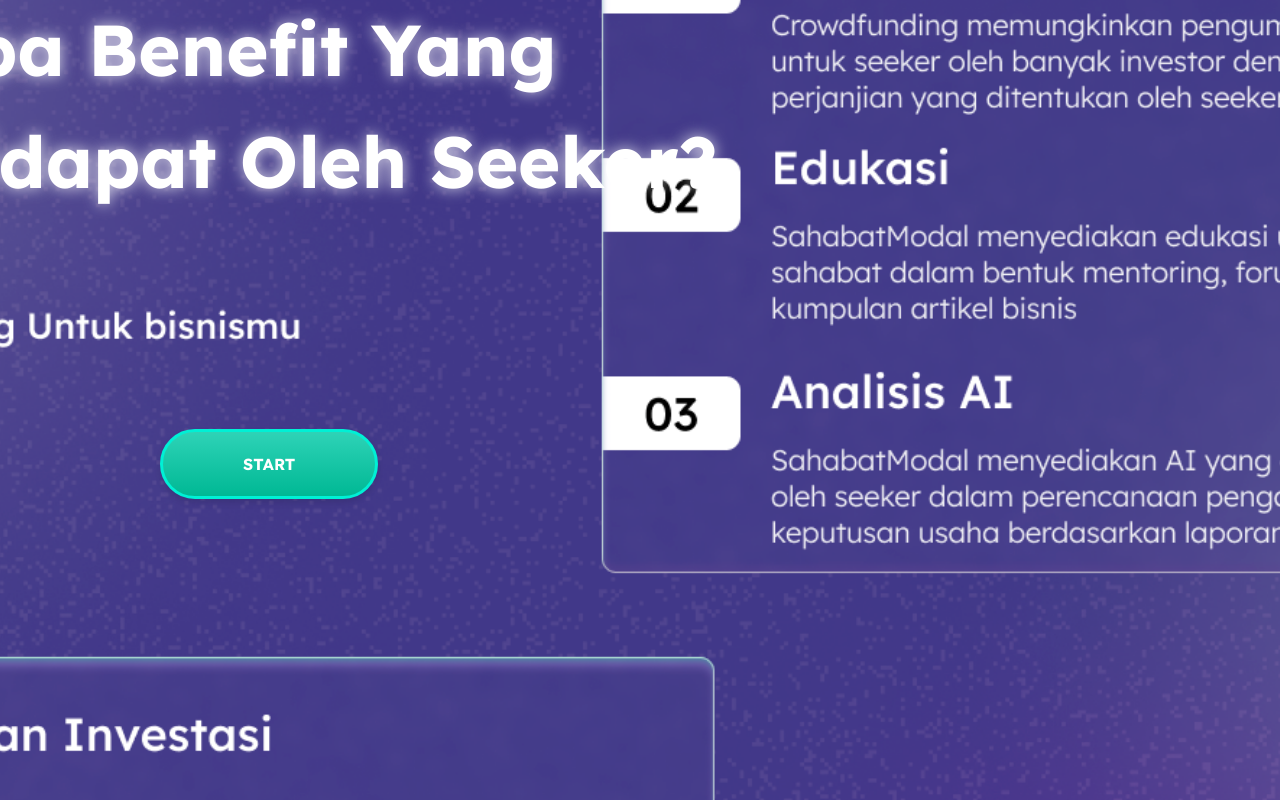
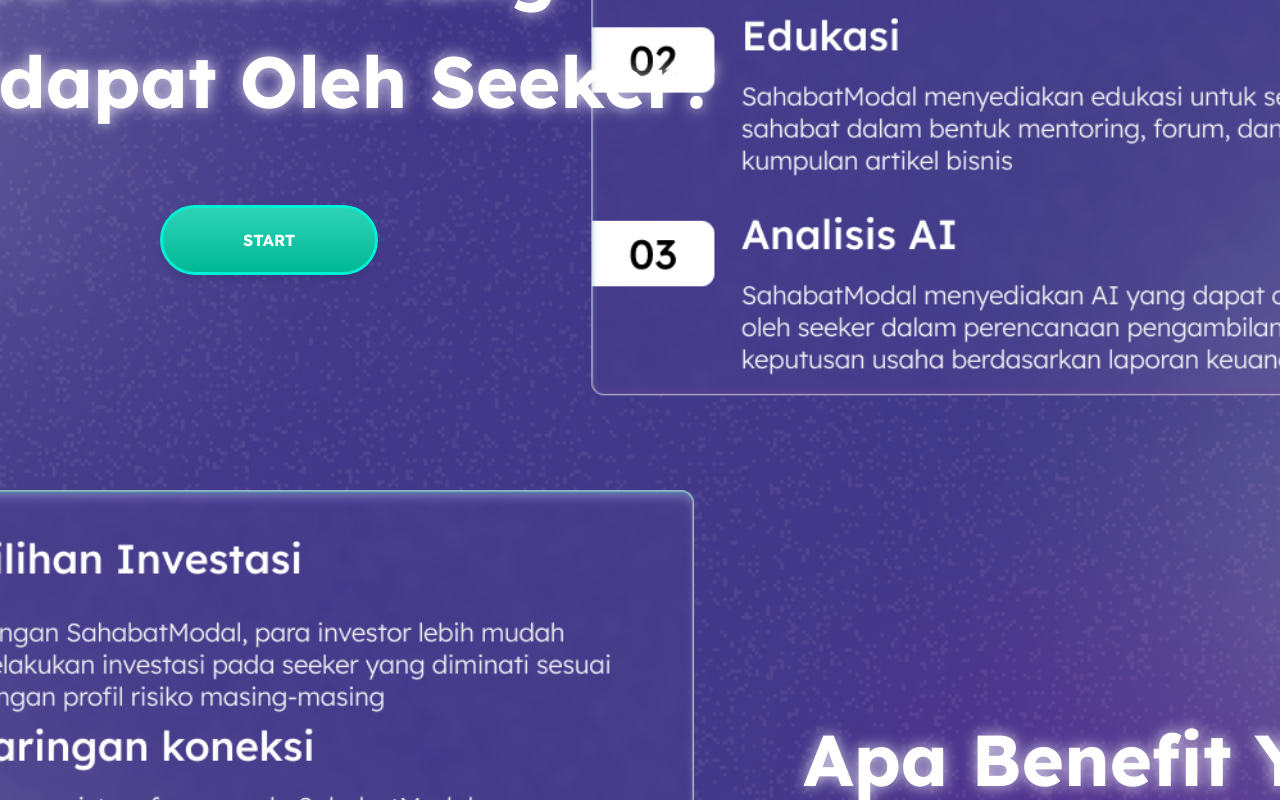
Before and after one commit to mybajwk/SahabatModal, a Next.js app: page / in a window 1280 px wide. Shown: the part 2240-3040 px from the top of the page. Built offline with nearby package versions, Linux system fonts and the light colour scheme.

Commit message:
feat: landing page (benefit)

```diff
--- a/app/page.tsx
+++ b/app/page.tsx
@@ -73,7 +73,7 @@
       <section
         className="min-h-screen bg-cover bg-center text-white"
         style={{
-          backgroundImage: "url('/benefit.png')", // Ensure correct path for background image
+          backgroundImage: "url('/BG-2.png')", // Ensure correct path for background image
           backgroundSize: 'cover', // Cover the section, ensure the background stretches
           backgroundPosition: 'top', // Center the image
           backgroundRepeat: 'no-repeat', // Prevent background from repeating
@@ -83,7 +83,7 @@
         <div className="container mx-auto py-20">
           {/* Title with Glow Effect */}
           <h2
-            className="text-7xl font-bold mt-80 -mb-10 -ml-20 text-left"
+            className="text-7xl font-bold mt-60 -mb-10 -ml-20 text-left"
             style={{
               fontFamily: 'Lexend, sans-serif',
               textShadow: '0 0 15px rgba(255, 255, 255, 0.8)', // Glow effect
@@ -95,7 +95,7 @@
         <div className="container mx-auto py-20">
 
           <h2
-            className="text-7xl font-bold -mt-20 -mb-10 -ml-20 text-left"
+            className="text-7xl font-bold -mt-20 -ml-20 text-left"
             style={{
               fontFamily: 'Lexend, sans-serif',
               textShadow: '0 0 15px rgba(255, 255, 255, 0.8)', // Glow effect
@@ -105,15 +105,15 @@
           </h2>
         </div>
 
-        <h1 className="text-10xl font-bold mb-12"></h1>
         <StartButton />
         <div className="container mx-auto py-20">
         {/* Title with Glow Effect */}
         <h2
-          className="text-7xl font-bold mt-96 -mb-10 -mr-40 text-right"
+          className="text-7xl font-bold mt-92 -mb-10 -mr-40 text-right"
           style={{
             fontFamily: 'Lexend, sans-serif',
             textShadow: '0 0 15px rgba(255, 255, 255, 0.8)', // Glow effect
+            marginTop: '23rem'
           }}
         >
           Apa Benefit Yang
@@ -126,6 +126,7 @@
           style={{
             fontFamily: 'Lexend, sans-serif',
             textShadow: '0 0 15px rgba(255, 255, 255, 0.8)', // Glow effect
+
           }}
         >
           Didapat Oleh Investor?
--- a/components/ui/start-button-2.tsx
+++ b/components/ui/start-button-2.tsx
@@ -9,7 +9,7 @@
           background: 'linear-gradient(180deg, #2ED3B7 0%, #00B894 100%)', // Gradient background
           boxShadow: '0 4px 6px rgba(0, 0, 0, 0.1)', // Add shadow for depth
           border: '3px solid #00F0D5', // Border around the button
-          marginBottom: '10rem',
+          marginBottom: '12rem',
         }}
       >
         START
--- a/components/ui/start-button.tsx
+++ b/components/ui/start-button.tsx
@@ -3,12 +3,12 @@
 const StartButton = () => {
   return (
     <button
-      className="text-white font-bold py-5 px-20 ml-40 mt-10 rounded-full"
+      className="text-white font-bold py-5 px-20 ml-40 rounded-full"
       style={{
         background: 'linear-gradient(180deg, #2ED3B7 0%, #00B894 100%)', // Gradient background
         boxShadow: '0 4px 6px rgba(0, 0, 0, 0.1)', // Add shadow for depth
         border: '3px solid #00F0D5', // Border around the button
-        marginTop: '6rem',
+        marginTop: '0rem',
       }}
     >
       START
```
Also changed, not shown: public/BG-2.png (added).
